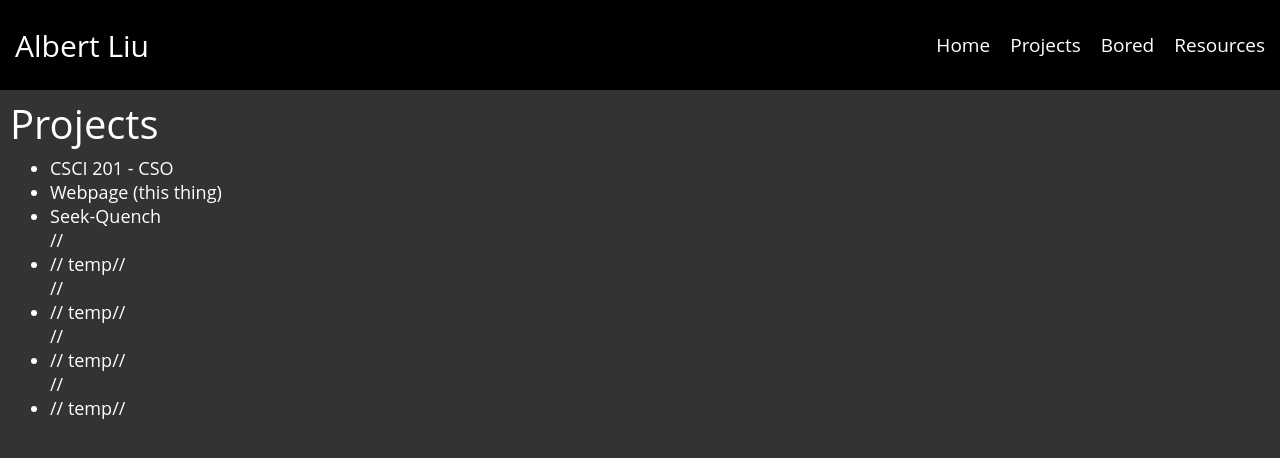
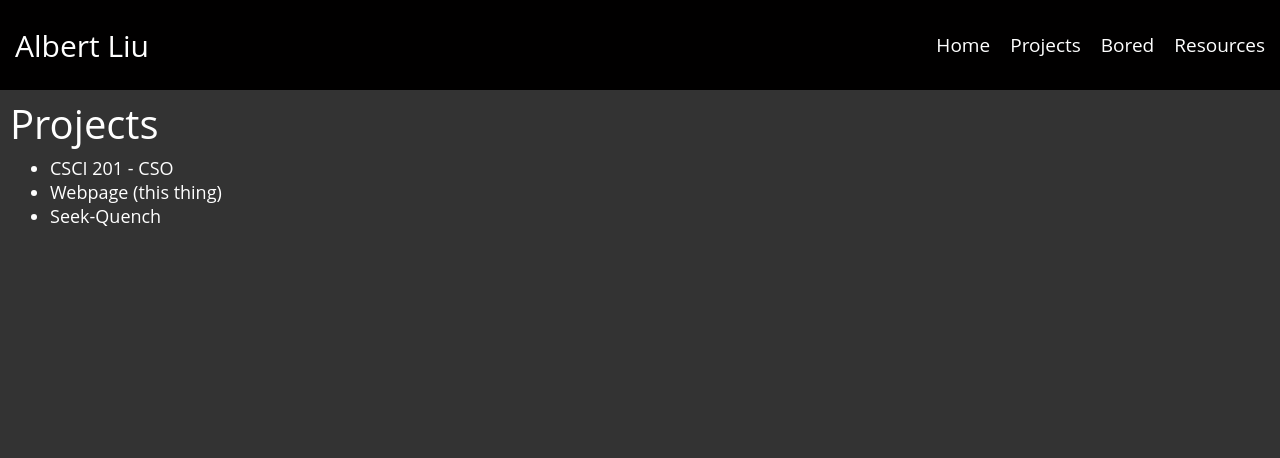
Before and after one commit to A1Liu/webpage, a React (Create React App) app: page /projects in a window 1280 px wide. Shown: the top 458 px of the page. Built offline with nearby package versions, Linux system fonts and the light colour scheme.

Commit message:
added project items

```diff
--- a/src/components/pages/projects.js
+++ b/src/components/pages/projects.js
@@ -20,18 +20,18 @@ class Projects extends Component {
 			<li>
 				<a href = "https://github.com/A1Liu/seek-quench">Seek-Quench</a>
 			</li>
-			// <li>
-			// 	<a href = "temp">temp</a>
-			// </li>
-			// <li>
-			// 	<a href = "temp">temp</a>
-			// </li>
-			// <li>
-			// 	<a href = "temp">temp</a>
-			// </li>
-			// <li>
-			// 	<a href = "temp">temp</a>
-			// </li>
+			{/* <li>
+				<a href = "temp">temp</a>
+			</li>
+			<li>
+				<a href = "temp">temp</a>
+			</li>
+			<li>
+				<a href = "temp">temp</a>
+			</li>
+			<li>
+				<a href = "temp">temp</a>
+			</li>*/}
 
 		</ul>
 
```
